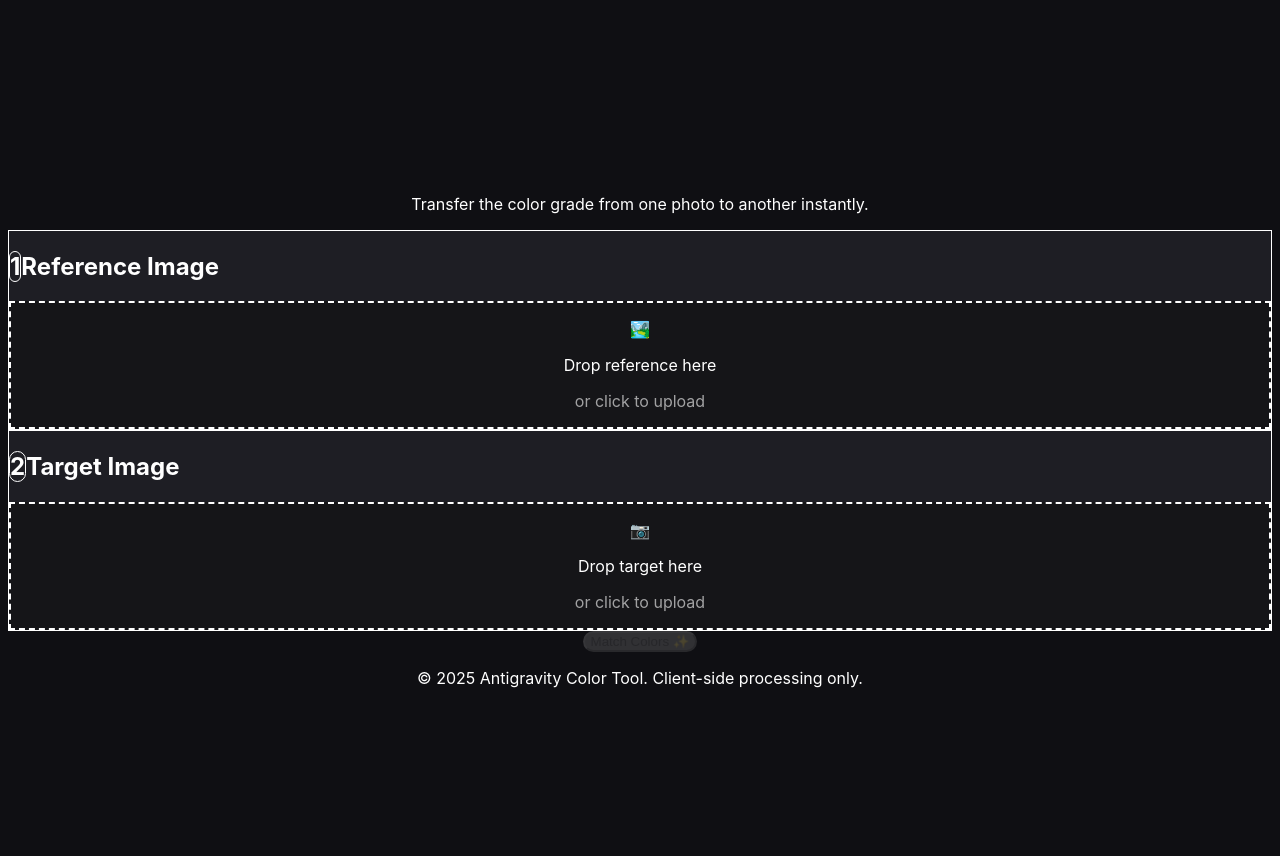
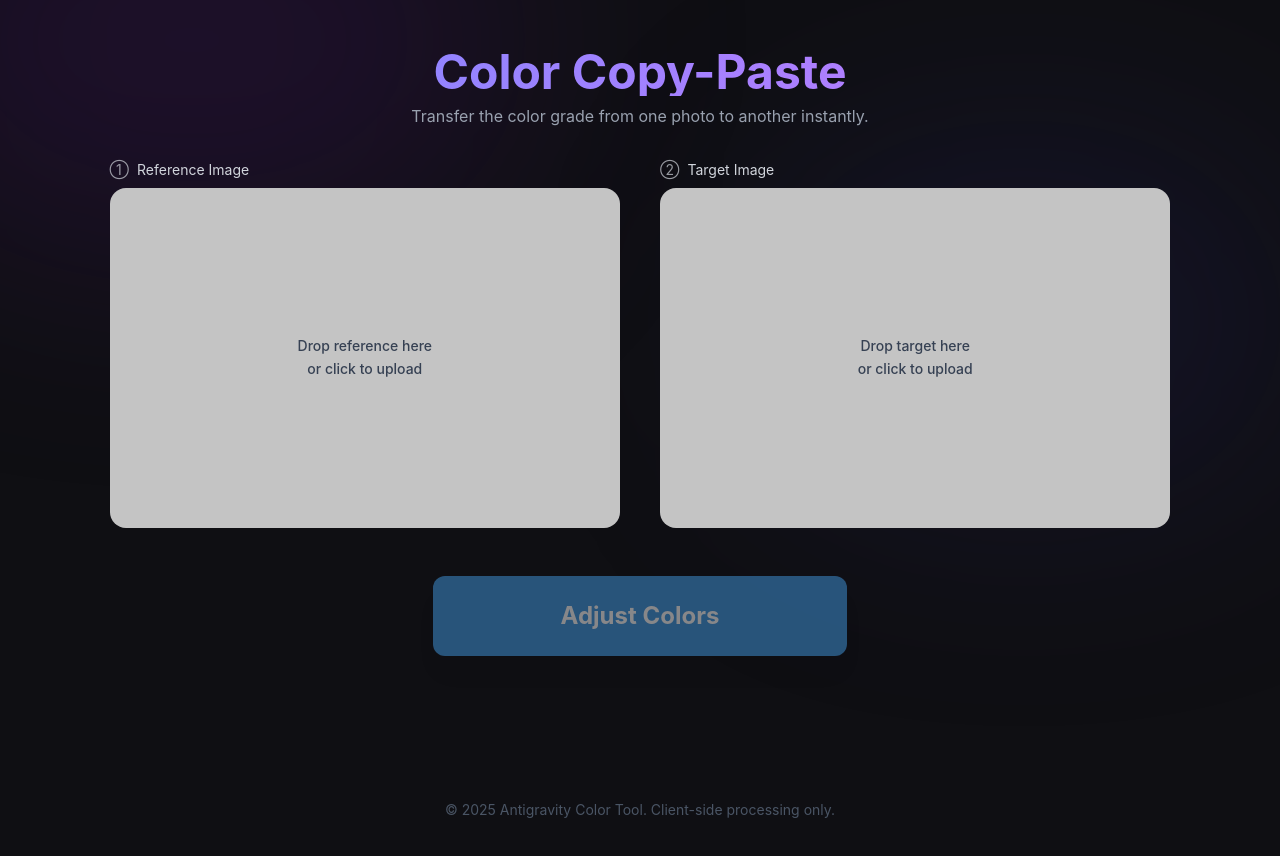
Before and after one commit to Yu62ballena/iroAwase, a Next.js app: page / in a window 1280 px wide. Shown: the top 856 px of the page. Before the commit the page ends 816 px from the top, so only its background shows below. Built offline with nearby package versions, Linux system fonts and the light colour scheme.

Commit message:
UIのレイアウト修正と文言の追加

```diff
--- a/postcss.config.mjs
+++ b/postcss.config.mjs
@@ -2,7 +2,6 @@
 const config = {
     plugins: {
         "@tailwindcss/postcss": {},
-        autoprefixer: {},
     },
 };
 
--- a/src/app/_components/ColorTransfer.tsx
+++ b/src/app/_components/ColorTransfer.tsx
@@ -441,64 +441,62 @@ export default function ColorTransfer() {
 			</div>
 
 			{/* Main Drop Zones */}
-            <div className="grid md:grid-cols-2 gap-6 relative">
+			<div className="grid grid-cols-2 gap-10 items-start relative">
 				{/* Reference */}
+				<div className="flex flex-col gap-2">
+					<h2 className="text-gray-300 text-sm flex items-center gap-2">
+						<span className="opacity-70">①</span> Reference Image
+					</h2>
 					<div
-                    className="bg-[#1e1e24] rounded-2xl p-6 border border-gray-800 flex flex-col gap-4 relative overflow-hidden group hover:border-indigo-500/50 transition-colors"
+						className="bg-[#C4C4C4] rounded-2xl aspect-[3/2] relative flex flex-col items-center justify-center text-gray-700 overflow-hidden group cursor-pointer"
 						onDragOver={(e) => e.preventDefault()}
 						onDrop={(e) => handleFileSelect(e, 'reference')}
 					>
-                    <div className="absolute top-0 left-0 w-full h-1 bg-gradient-to-r from-indigo-500 to-purple-500 opacity-50" />
-                    <h2 className="text-lg font-semibold text-gray-200 flex items-center gap-2">
-                        <span className="w-6 h-6 rounded-full bg-indigo-500/20 text-indigo-400 flex items-center justify-center text-xs border border-indigo-500/30">1</span>
-                        Reference Image
-                    </h2>
-
-                    <div className={`
-             aspect-video rounded-xl bg-[#151518] border-2 border-dashed border-gray-700
-             flex items-center justify-center cursor-pointer hover:bg-gray-800/50 transition-all relative overflow-hidden
-             ${reference.url ? 'border-none' : ''}
-          `}>
 						<input type="file" accept="image/*" onChange={(e) => handleFileSelect(e, 'reference')} className="absolute inset-0 opacity-0 cursor-pointer z-20" />
 
 						{reference.url ? (
-                            <img src={reference.url} alt="Reference" className="w-full h-full object-contain z-10" />
+							<div className="flex flex-col items-center justify-center w-full h-full p-6 gap-3">
+								<img src={reference.url} alt="Reference" className="max-w-full max-h-[85%] object-contain shadow-sm rounded-sm z-10" />
+								<p className="text-xs text-gray-600 font-medium bg-white/50 px-2 py-1 rounded backdrop-blur-sm group-hover:bg-white/80 transition-colors z-10">
+									Click or Drop to Change
+								</p>
+							</div>
 						) : (
-                            <div className="text-center text-gray-500 pointer-events-none">
-                                <p className="mb-2 text-3xl">🏞️</p>
-                                <p className="text-sm font-medium">Drop reference here</p>
-                                <p className="text-xs opacity-60">or click to upload</p>
+							<div className="flex flex-col items-center gap-1 pointer-events-none group-hover:scale-105 transition-transform duration-200">
+								<p className="text-sm font-medium transition-colors duration-200 group-hover:text-blue-600 text-center leading-relaxed">
+									Drop reference here<br />
+									<span className="underline decoration-transparent group-hover:decoration-blue-600 underline-offset-2 transition-all">or click to upload</span>
+								</p>
 							</div>
 						)}
 					</div>
 				</div>
 
 				{/* Target */}
+				<div className="flex flex-col gap-2">
+					<h2 className="text-gray-300 text-sm flex items-center gap-2">
+						<span className="opacity-70">②</span> Target Image
+					</h2>
 					<div
-                    className="bg-[#1e1e24] rounded-2xl p-6 border border-gray-800 flex flex-col gap-4 relative overflow-hidden group hover:border-purple-500/50 transition-colors"
+						className="bg-[#C4C4C4] rounded-2xl aspect-[3/2] relative flex flex-col items-center justify-center text-gray-700 overflow-hidden group cursor-pointer"
 						onDragOver={(e) => e.preventDefault()}
 						onDrop={(e) => handleFileSelect(e, 'target')}
 					>
-                    <div className="absolute top-0 left-0 w-full h-1 bg-gradient-to-r from-purple-500 to-pink-500 opacity-50" />
-                    <h2 className="text-lg font-semibold text-gray-200 flex items-center gap-2">
-                        <span className="w-6 h-6 rounded-full bg-purple-500/20 text-purple-400 flex items-center justify-center text-xs border border-purple-500/30">2</span>
-                        Target Image
-                    </h2>
-
-                    <div className={`
-             aspect-video rounded-xl bg-[#151518] border-2 border-dashed border-gray-700
-             flex items-center justify-center cursor-pointer hover:bg-gray-800/50 transition-all relative overflow-hidden
-              ${target.url ? 'border-none' : ''}
-          `}>
 						<input type="file" accept="image/*" onChange={(e) => handleFileSelect(e, 'target')} className="absolute inset-0 opacity-0 cursor-pointer z-20" />
 
 						{target.url ? (
-                            <img src={target.url} alt="Target" className="w-full h-full object-contain z-10" />
+							<div className="flex flex-col items-center justify-center w-full h-full p-6 gap-3">
+								<img src={target.url} alt="Target" className="max-w-full max-h-[85%] object-contain shadow-sm rounded-sm z-10" />
+								<p className="text-xs text-gray-600 font-medium bg-white/50 px-2 py-1 rounded backdrop-blur-sm group-hover:bg-white/80 transition-colors z-10">
+									Click or Drop to Change
+								</p>
+							</div>
 						) : (
-                            <div className="text-center text-gray-500 pointer-events-none">
-                                <p className="mb-2 text-3xl">📷</p>
-                                <p className="text-sm font-medium">Drop target here</p>
-                                <p className="text-xs opacity-60">or click to upload</p>
+							<div className="flex flex-col items-center gap-1 pointer-events-none group-hover:scale-105 transition-transform duration-200">
+								<p className="text-sm font-medium transition-colors duration-200 group-hover:text-blue-600 text-center leading-relaxed">
+									Drop target here<br />
+									<span className="underline decoration-transparent group-hover:decoration-blue-600 underline-offset-2 transition-all">or click to upload</span>
+								</p>
 							</div>
 						)}
 					</div>
@@ -516,28 +514,21 @@ export default function ColorTransfer() {
 				<button
 					onClick={executeColorTransfer}
 					disabled={!reference.url || !target.url || processStatus.isProcessing}
-                    className={`
-             group relative px-8 py-4 rounded-full font-bold text-white shadow-lg shadow-indigo-500/20
-             bg-gradient-to-r from-indigo-600 to-purple-600
-             hover:scale-105 hover:shadow-indigo-500/40 active:scale-95 transition-all duration-300
-             disabled:opacity-50 disabled:pointer-events-none disabled:shadow-none
-           `}
+					className="px-32 py-6 rounded-xl font-bold text-2xl text-white shadow-xl bg-[#4299E1] hover:bg-[#3182CE] transition-all transform hover:-translate-y-1 disabled:opacity-50 disabled:cursor-not-allowed disabled:transform-none"
 				>
-                    <span className="flex items-center gap-2">
-                        Match Colors ✨
-                    </span>
+					Adjust Colors
 				</button>
 
 				{/* Progress */}
 				{(processStatus.isProcessing || processStatus.progress > 0) && (
-                    <div className="w-full max-w-md space-y-2">
-                        <div className="flex justify-between text-xs font-mono text-gray-400">
+					<div className="w-full max-w-[500px] space-y-2 pt-2">
+						<div className="flex justify-between text-sm font-medium text-gray-400">
 							<span>{processStatus.message}</span>
 							<span>{processStatus.progress}%</span>
 						</div>
-                        <div className="h-2 w-full bg-gray-800 rounded-full overflow-hidden">
+						<div className="h-3 w-full bg-gray-800 rounded-full overflow-hidden border border-gray-700">
 							<div
-                                className="h-full bg-gradient-to-r from-indigo-500 to-purple-500 transition-all duration-300 ease-out"
+								className="h-full bg-gradient-to-r from-blue-400 to-blue-600 transition-all duration-300 ease-out"
 								style={{ width: `${processStatus.progress}%` }}
 							/>
 						</div>
@@ -550,16 +541,24 @@ export default function ColorTransfer() {
 				<div className="animate-slide-up space-y-6 pt-8 border-t border-gray-800">
 					<h3 className="text-2xl font-bold text-center text-gray-200">Processing Result</h3>
 
-                    <div className="relative rounded-2xl overflow-hidden glass shadow-2xl w-full mx-auto border border-white/10">
-                        <div className="grid grid-cols-2 bg-black/50">
-                            <div className="relative group border-r border-white/10">
-                                <div className="absolute top-4 left-4 bg-black/50 backdrop-blur px-3 py-1 rounded-full text-xs font-medium text-white/80 z-10">Original</div>
-                                <img src={target.url!} className="w-full h-auto object-contain" alt="Original" />
+					<div className="flex items-center justify-center gap-4 lg:gap-8 px-4">
+						{/* Before */}
+						<div className="flex flex-col items-center gap-2 flex-1 max-w-[500px]">
+							<img src={target.url!} className="w-full h-auto rounded-lg shadow-lg" alt="Before" />
+							<p className="text-gray-400 text-lg">補正前</p>
 						</div>
-                            <div className="relative group">
-                                <div className="absolute top-4 left-4 bg-indigo-600/50 backdrop-blur px-3 py-1 rounded-full text-xs font-medium text-white z-10">New Look</div>
-                                <img src={resultUrl} className="w-full h-auto object-contain" alt="Result" />
+
+						{/* Arrow */}
+						<div className="text-gray-500 text-4xl">
+							<svg xmlns="http://www.w3.org/2000/svg" fill="none" viewBox="0 0 24 24" strokeWidth={1.5} stroke="currentColor" className="w-10 h-10">
+								<path strokeLinecap="round" strokeLinejoin="round" d="M7.5 21 3 16.5m0 0L7.5 12M3 16.5h13.5m0-13.5L21 7.5m0 0L16.5 12M21 7.5H7.5" />
+							</svg>
 						</div>
+
+						{/* After */}
+						<div className="flex flex-col items-center gap-2 flex-1 max-w-[500px]">
+							<img src={resultUrl} className="w-full h-auto rounded-lg shadow-lg" alt="After" />
+							<p className="text-gray-400 text-lg">補正後</p>
 						</div>
 					</div>
 
--- a/src/app/globals.css
+++ b/src/app/globals.css
@@ -1,6 +1,4 @@
-@tailwind base;
-@tailwind components;
-@tailwind utilities;
+@import "tailwindcss";
 
 :root {
   --background: #0f0f13;
@@ -36,8 +34,15 @@ body {
 
 /* Animations */
 @keyframes pulse-slow {
-  0%, 100% { opacity: 1; }
-  50% { opacity: 0.8; }
+
+  0%,
+  100% {
+    opacity: 1;
+  }
+
+  50% {
+    opacity: 0.8;
+  }
 }
 
 .animate-pulse-slow {
@@ -45,8 +50,15 @@ body {
 }
 
 @keyframes slide-up {
-  from { transform: translateY(20px); opacity: 0; }
-  to { transform: translateY(0); opacity: 1; }
+  from {
+    transform: translateY(20px);
+    opacity: 0;
+  }
+
+  to {
+    transform: translateY(0);
+    opacity: 1;
+  }
 }
 
 .animate-slide-up {
@@ -57,13 +69,16 @@ body {
 ::-webkit-scrollbar {
   width: 8px;
 }
+
 ::-webkit-scrollbar-track {
   background: transparent;
 }
+
 ::-webkit-scrollbar-thumb {
   background: #3f3f46;
   border-radius: 4px;
 }
+
 ::-webkit-scrollbar-thumb:hover {
   background: #52525b;
 }
@@ -73,6 +88,7 @@ body {
   border: 2px dashed var(--border);
   transition: all 0.3s ease;
 }
+
 .drop-zone.active {
   border-color: #8b5cf6;
   background: rgba(139, 92, 246, 0.1);
```
Lines whose indentation alone changed are shown as unchanged.
